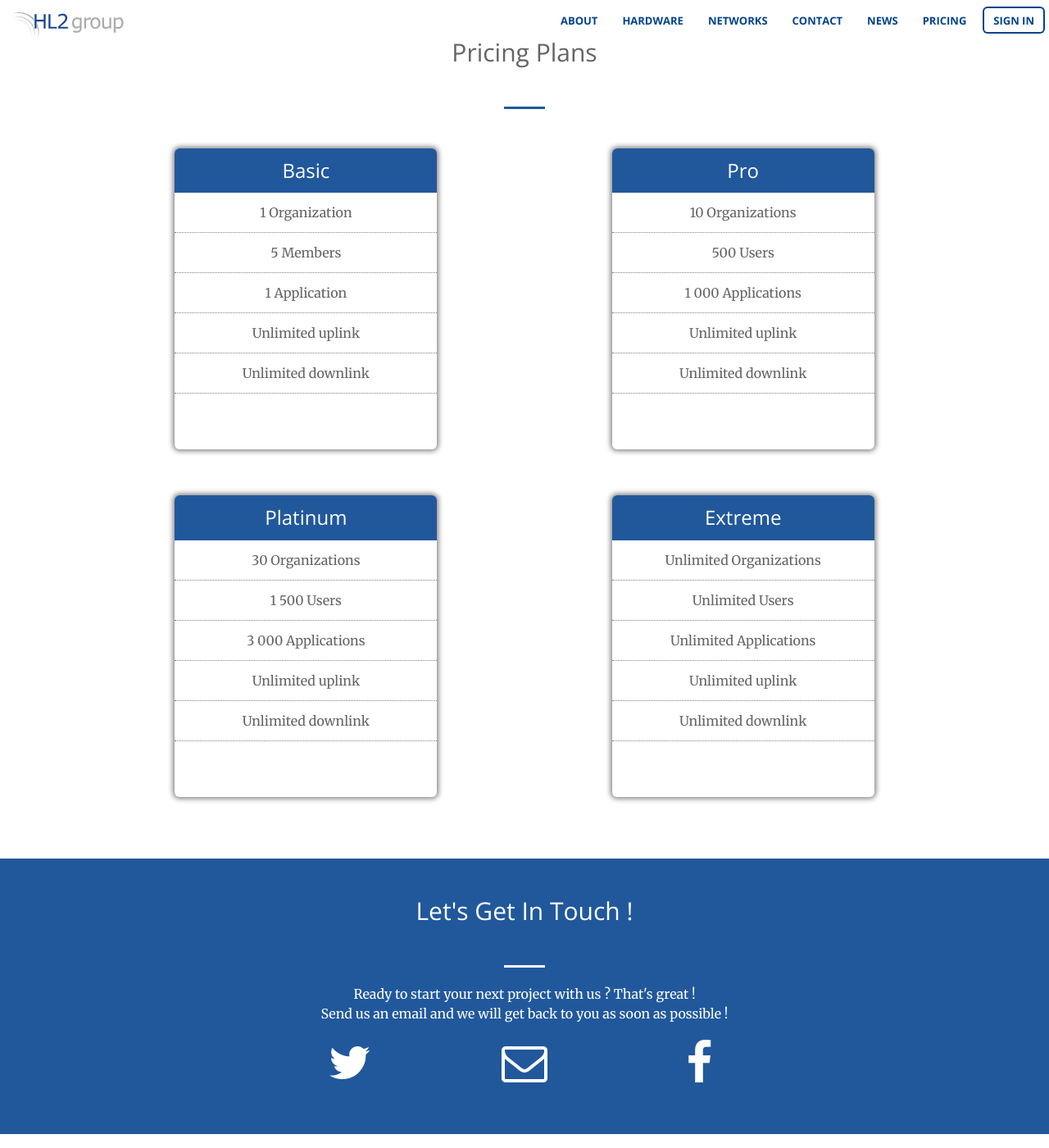
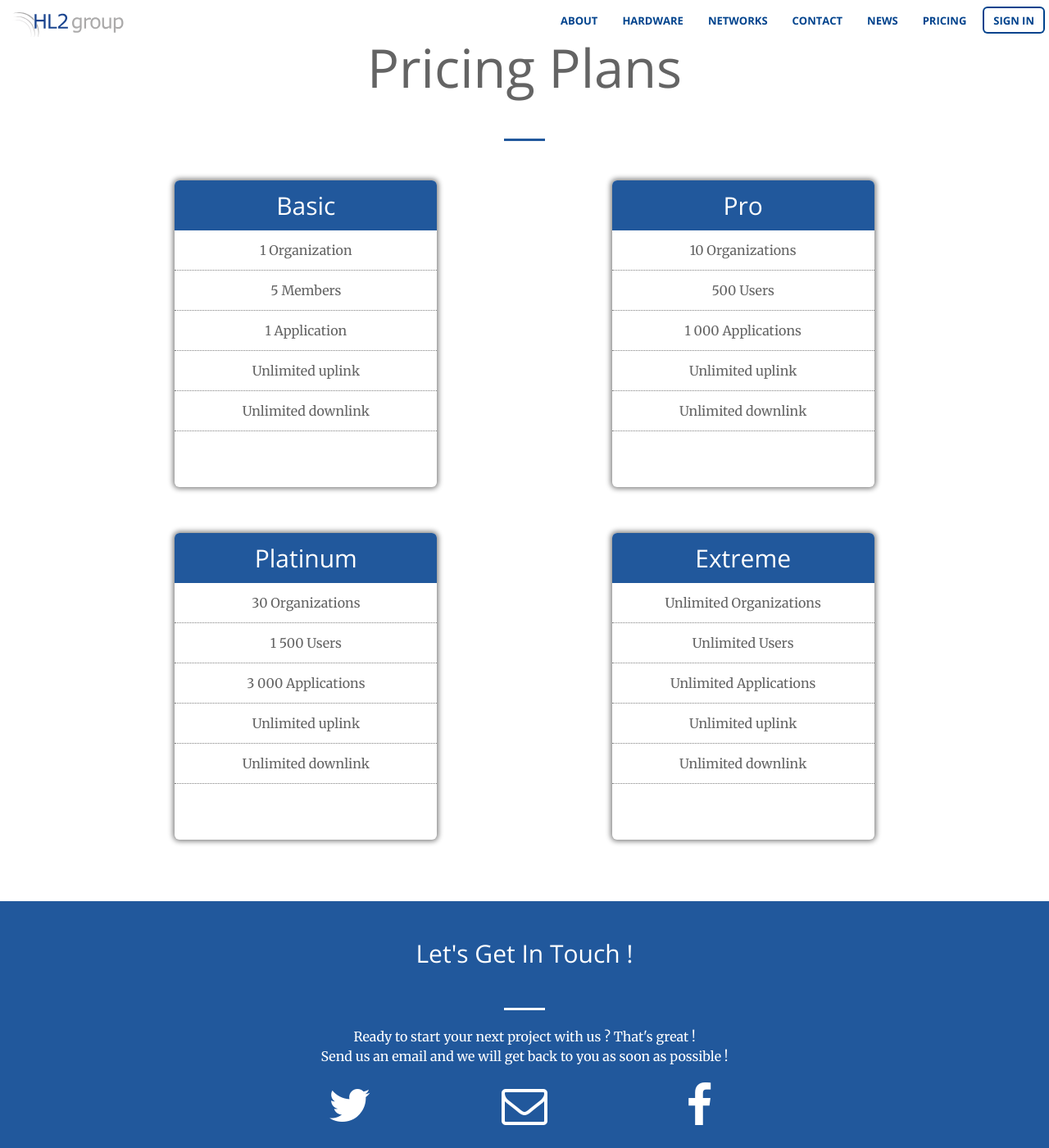
Before and after one commit to hl2/hl2.github.io, a Jekyll site: the page built from pricing.html, in a window 1280 px wide and 1400 px high. Shown: the whole window at 82% size. Built offline with Jekyll 4.4.1, drawn with Linux system fonts in a browser that asks for light colours.

Commit message:
fix (referencing) title

```diff
--- a/_layouts/news.html
+++ b/_layouts/news.html
@@ -10,7 +10,7 @@
     <section class="news container-fluid">
     		<div class="row">
     		  	<div class="text-center">
-    		    		<h2 class="section-heading">{{ page.title }}</h2>
+    		    		<h1 class="section-heading">{{ page.title }}</h1>
     		    		<hr class="primary">
     		  	</div>
     		</div>
--- a/_sass/_base.scss
+++ b/_sass/_base.scss
@@ -326,7 +326,7 @@ header {
   > div:first-child{
     padding: 1em;
     @include border-top-radius($border-radius-large);
-    h3 {
+    h2 {
       margin: 0;
     }
   }
@@ -500,7 +500,7 @@ footer {
 
 // News
 .news-list {
-  h3 {
+  h1 {
     margin: 0 4em 25px;
   }
   .news-date {
@@ -549,8 +549,8 @@ footer {
 }
 
 .news {
-  h2 {
-    margin: 2em 4em 25px;
+  h1 {
+    margin: 0 4em 25px;
   }
   img {
     margin: 1em auto;
--- a/news/index.html
+++ b/news/index.html
@@ -5,7 +5,7 @@ layout: default
 <section class="container-fluid news-list">
 		<div class="row">
 		  	<div class="text-center">
-		    		<h2 class="section-heading">{{ page.title }}</h2>
+		    		<h1 class="section-heading">{{ page.title }}</h1>
 		    		<hr class="primary">
 		  	</div>
 		</div>
--- a/pricing.html
+++ b/pricing.html
@@ -5,14 +5,14 @@ layout: default
 <section class="container-fluid">
 		<div class="row">
 		  	<div class="text-center">
-		    		<h2 class="section-heading">{{ page.title }}</h2>
+		    		<h1 class="section-heading">{{ page.title }}</h1>
 		    		<hr class="primary">
 		  	</div>
 		</div>
 		<div class="row">
 			<div class="pricing-box col-sm-3 col-sm-offset-2 text-center">
         <div class="bg-primary">
-          <h3>Basic</h3>
+          <h2>Basic</h2>
         </div>
         <ul>
           <li>1 Organization</li>
@@ -33,7 +33,7 @@ layout: default
 			</div>
 			<div class="pricing-box col-sm-3 col-sm-offset-2 text-center">
         <div class="bg-primary">
-          <h3>Pro</h3>
+          <h2>Pro</h2>
         </div>
         <ul>
           <li>10 Organizations</li>
@@ -54,7 +54,7 @@ layout: default
 			</div>
 			<div class="pricing-box col-sm-3 col-sm-offset-2 text-center">
         <div class="bg-primary">
-          <h3>Platinum</h3>
+          <h2>Platinum</h2>
         </div>
         <ul>
           <li>30 Organizations</li>
@@ -75,7 +75,7 @@ layout: default
 			</div>
 			<div class="pricing-box col-sm-3 col-sm-offset-2 text-center">
         <div class="bg-primary">
-          <h3>Extreme</h3>
+          <h2>Extreme</h2>
         </div>
         <ul>
           <li>Unlimited Organizations</li>
--- a/signin.html
+++ b/signin.html
@@ -5,8 +5,8 @@ layout: default
 <section class="container-fluid">
 		<div class="row">
 		  	<div class="text-center">
-		    		<h2 class="section-heading">{{ page.title }}</h2>
-		    		<h3>COMING SOON !</h3>
+		    		<h1 class="section-heading">{{ page.title }}</h1>
+		    		<h2>COMING SOON !</h2>
 		    		<hr class="primary">
 						<p>A market place for subscription and recurring services, PLDs deployment, <br />Application definition, either SaaS or on Premises.</p>
 		  	</div>
```
